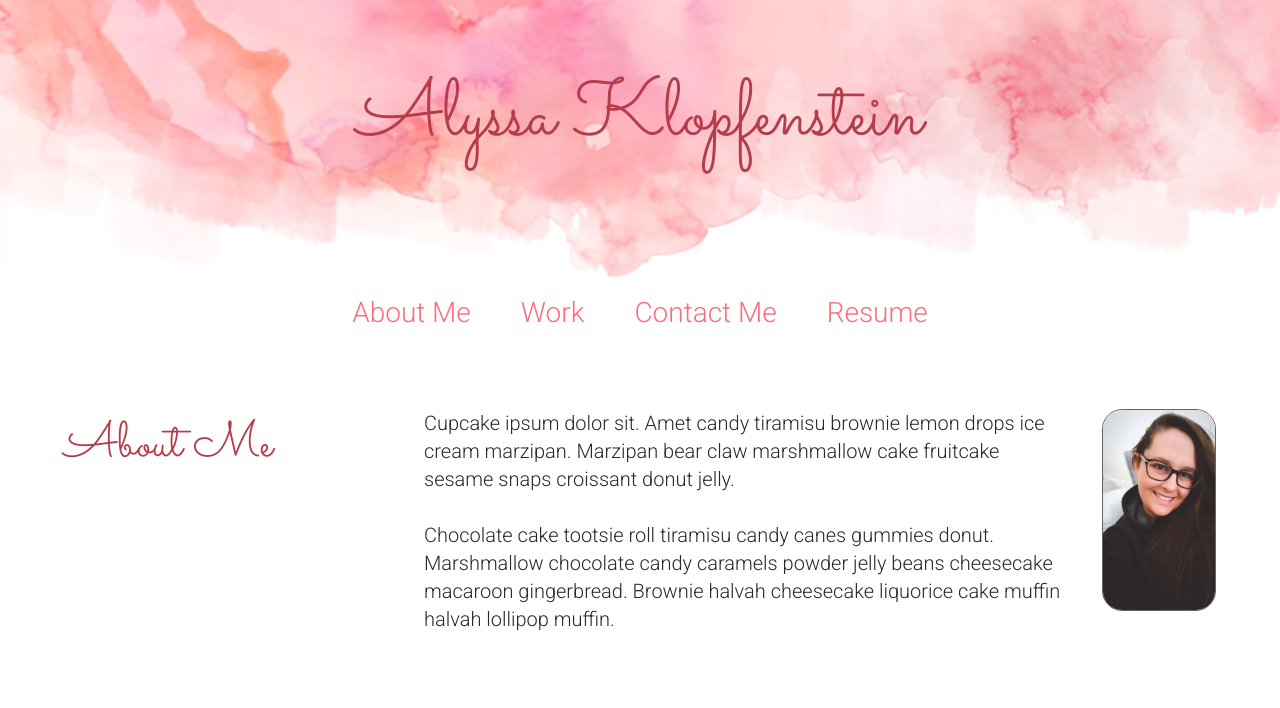
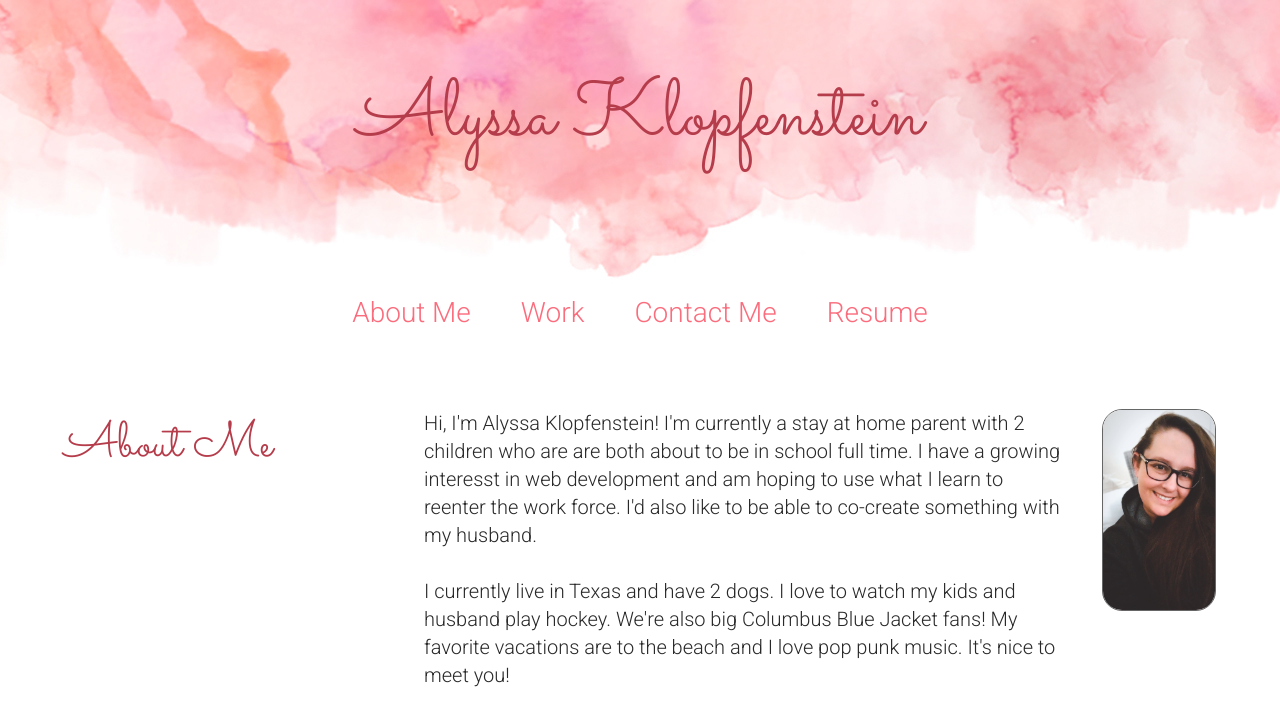
Before and after one commit to apklopfenstein/portfolio, a plain HTML site: page index.html in a window 1280 px wide. Shown: the top 708 px of the page. Drawn offline with Linux system fonts and the light colour scheme; grey boxes are pictures that could not be loaded.

Commit message:
replace ipsum lorem inAbout Me

```diff
--- a/index.html
+++ b/index.html
@@ -35,11 +35,8 @@
         <section id="about-me">
             <h2>About Me</h2>
             <div>
-                <p>Cupcake ipsum dolor sit. Amet candy tiramisu brownie lemon drops ice cream marzipan. Marzipan bear
-                    claw marshmallow cake fruitcake sesame snaps croissant donut jelly.</p>
-                <p>Chocolate cake tootsie roll tiramisu candy canes gummies donut. Marshmallow chocolate candy caramels
-                    powder jelly beans cheesecake macaroon gingerbread. Brownie halvah cheesecake liquorice cake muffin
-                    halvah lollipop muffin.</p>
+                <p>Hi, I'm Alyssa Klopfenstein! I'm currently a stay at home parent with 2 children who are are both about to be in school full time. I have a growing interesst in web development and am hoping to use what I learn to reenter the work force. I'd also like to be able to co-create something with my husband.</p>
+                <p>I currently live in Texas and have 2 dogs. I love to watch my kids and husband play hockey. We're also big Columbus Blue Jacket fans! My favorite vacations are to the beach and I love pop punk music. It's nice to meet you!</p>
             </div>
             <img src="./assets/images/profile.jpg" alt="profile picture">
         </section>
```
